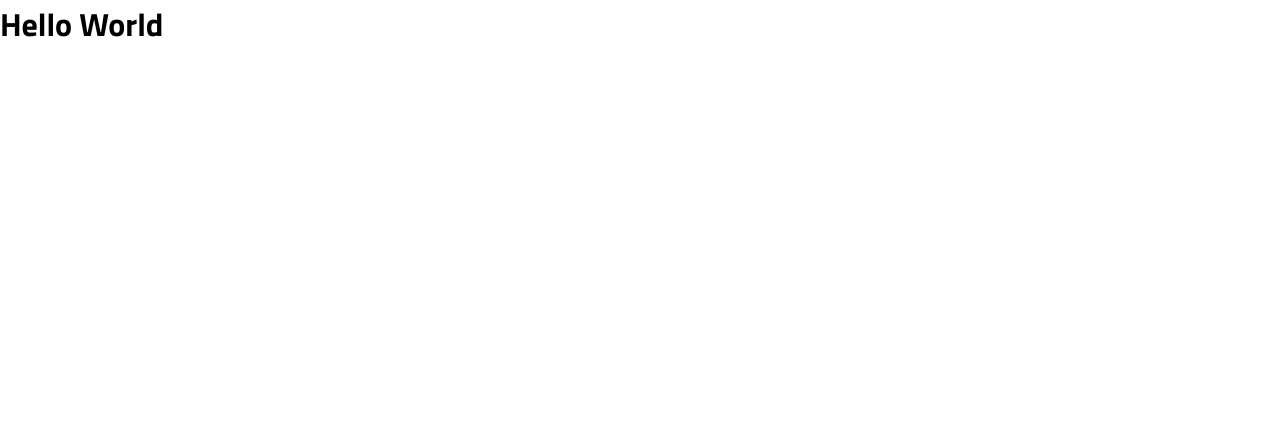
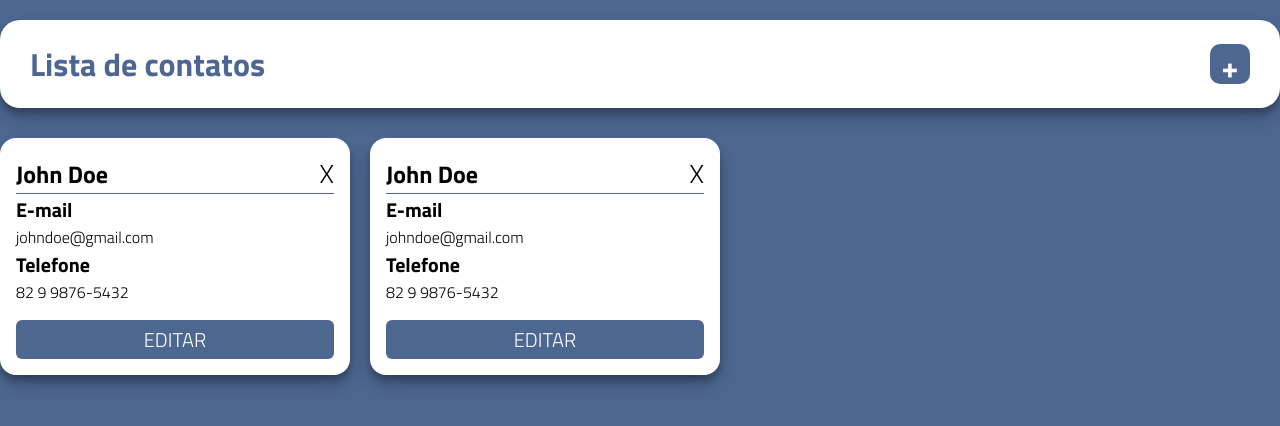
Before and after one commit to oliveira-victor/lista_contatos_ebac, a React (Vite) app: page / in a window 1280 px wide. Shown: the top 426 px of the page. Built offline with nearby package versions, Linux system fonts and the light colour scheme; the HTML template or start-up script is replaced by a standard one.

Commit message:
adding title and card placeholder

```diff
--- a/index.html
+++ b/index.html
@@ -7,7 +7,7 @@
     <link rel="preconnect" href="https://fonts.googleapis.com">
     <link rel="preconnect" href="https://fonts.gstatic.com" crossorigin>
     <link href="https://fonts.googleapis.com/css2?family=Titillium+Web:wght@300;700&display=swap" rel="stylesheet">
-    <title>Vite + React + TS</title>
+    <title>Lista de contatos</title>
   </head>
   <body>
     <div id="root"></div>
--- a/src/App.tsx
+++ b/src/App.tsx
@@ -1,3 +1,5 @@
+import CardsDisplay from './containers/CardsDisplay/CardsDisplay'
+import MainToolbar from './containers/MainToolbar'
 import GlobalStyle, { Container } from './styles'
 
 function App() {
@@ -6,7 +8,8 @@ function App() {
     <div>
       <GlobalStyle />
       <Container>
-        <h1>Hello World</h1>
+        <MainToolbar />
+        <CardsDisplay />
       </Container>
     </div>
   )
--- /dev/null
+++ b/src/components/Card/Card.tsx
@@ -0,0 +1,19 @@
+import * as S from './styles'
+
+const Card = () => {
+    return (
+        <S.CardContainer>
+            <S.CardTitle>
+                <h2>John Doe</h2>
+                <span>X</span>
+            </S.CardTitle>
+            <S.UserInfo>E-mail</S.UserInfo>
+            <p>johndoe@gmail.com</p>
+            <S.UserInfo>Telefone</S.UserInfo>
+            <p>82 9 9876-5432</p>
+            <S.EditCardBtn>Editar</S.EditCardBtn>
+        </S.CardContainer>
+    )
+}
+
+export default Card
--- /dev/null
+++ b/src/components/Card/styles.ts
@@ -0,0 +1,43 @@
+import styled from "styled-components";
+import variables from "../../styles/variables";
+
+export const CardContainer = styled.div`
+    background-color: #fff;
+    min-width: 350px;
+    padding: 16px;
+    border-radius: 16px;
+    box-shadow: rgba(0, 0, 0, 0.19) 0px 10px 20px, rgba(0, 0, 0, 0.23) 0px 6px 6px;
+
+    @media (max-width: 767px) {
+        margin: 0 auto;
+    }
+`
+
+export const CardTitle = styled.div`
+    display: flex;
+    justify-content: space-between;
+    align-items: center;
+    border-bottom: 1px solid ${variables.mainColor};
+
+    span {
+        font-size: 26px;
+    }
+`
+
+export const UserInfo = styled.span`
+    font-size: 20px;
+    font-weight: bold;
+`
+
+export const EditCardBtn = styled.button`
+    width: 100%;
+    background-color: ${variables.mainColor};
+    color: #fff;
+    font-size: 20px;
+    padding: 4px 0;
+    margin-top: 16px;
+    border: none;
+    border-radius: 6px;
+    text-transform: uppercase;
+    cursor: pointer;
+`
--- /dev/null
+++ b/src/containers/CardsDisplay/CardsDisplay.tsx
@@ -0,0 +1,13 @@
+import Card from "../../components/Card/Card"
+import * as S from './styles'
+
+const CardsDisplay = () => {
+    return (
+        <S.MainCardsContainer>
+            <Card />
+            <Card />
+        </S.MainCardsContainer>
+    )
+}
+
+export default CardsDisplay
--- /dev/null
+++ b/src/containers/CardsDisplay/styles.ts
@@ -0,0 +1,8 @@
+import styled from "styled-components";
+
+export const MainCardsContainer = styled.main`
+    margin-top: 30px;
+    display: flex;
+    flex-wrap: wrap;
+    gap: 20px;
+`
--- /dev/null
+++ b/src/containers/MainToolbar/index.tsx
@@ -0,0 +1,12 @@
+import * as S from './styles'
+
+const MainToolbar = () => {
+    return (
+        <S.MenuContainer>
+            <h1>Lista de contatos</h1>
+            <S.AddBtn type="button">+</S.AddBtn>
+        </S.MenuContainer>
+    )
+}
+
+export default MainToolbar
--- /dev/null
+++ b/src/containers/MainToolbar/styles.ts
@@ -0,0 +1,29 @@
+import styled from "styled-components";
+import variables from "../../styles/variables";
+
+export const MenuContainer = styled.menu`
+    margin-top: 20px;
+    background-color: #fff;
+    display: flex;
+    justify-content: space-between;
+    padding: 20px 30px;
+    align-items: center;
+    border-radius: 20px;
+    box-shadow: rgba(0, 0, 0, 0.19) 0px 10px 20px, rgba(0, 0, 0, 0.23) 0px 6px 6px;
+
+    h1 {
+        color: ${variables.mainColor};
+    }
+`
+
+export const AddBtn = styled.button`
+cursor: pointer;
+    background-color: ${variables.mainColor};
+    color: #fff;
+    width: 40px;
+    height: 40px;
+    border: none;
+    border-radius: 10px;
+    font-size: 30px;
+    font-weight: bold;
+`
--- a/src/styles/index.ts
+++ b/src/styles/index.ts
@@ -1,4 +1,5 @@
 import styled, { createGlobalStyle } from "styled-components";
+import variables from "./variables";
 
 const GlobalStyle = createGlobalStyle`
     * {
@@ -6,6 +7,10 @@ const GlobalStyle = createGlobalStyle`
         padding: 0;
         box-sizing: border-box;
         font-family: 'Titillium Web', sans-serif;
+    }
+
+    body {
+        background-color: ${variables.mainColor};
     }
 `
 
--- /dev/null
+++ b/src/styles/variables.ts
@@ -0,0 +1,3 @@
+export default {
+    mainColor: '#4d6791'
+}
```
